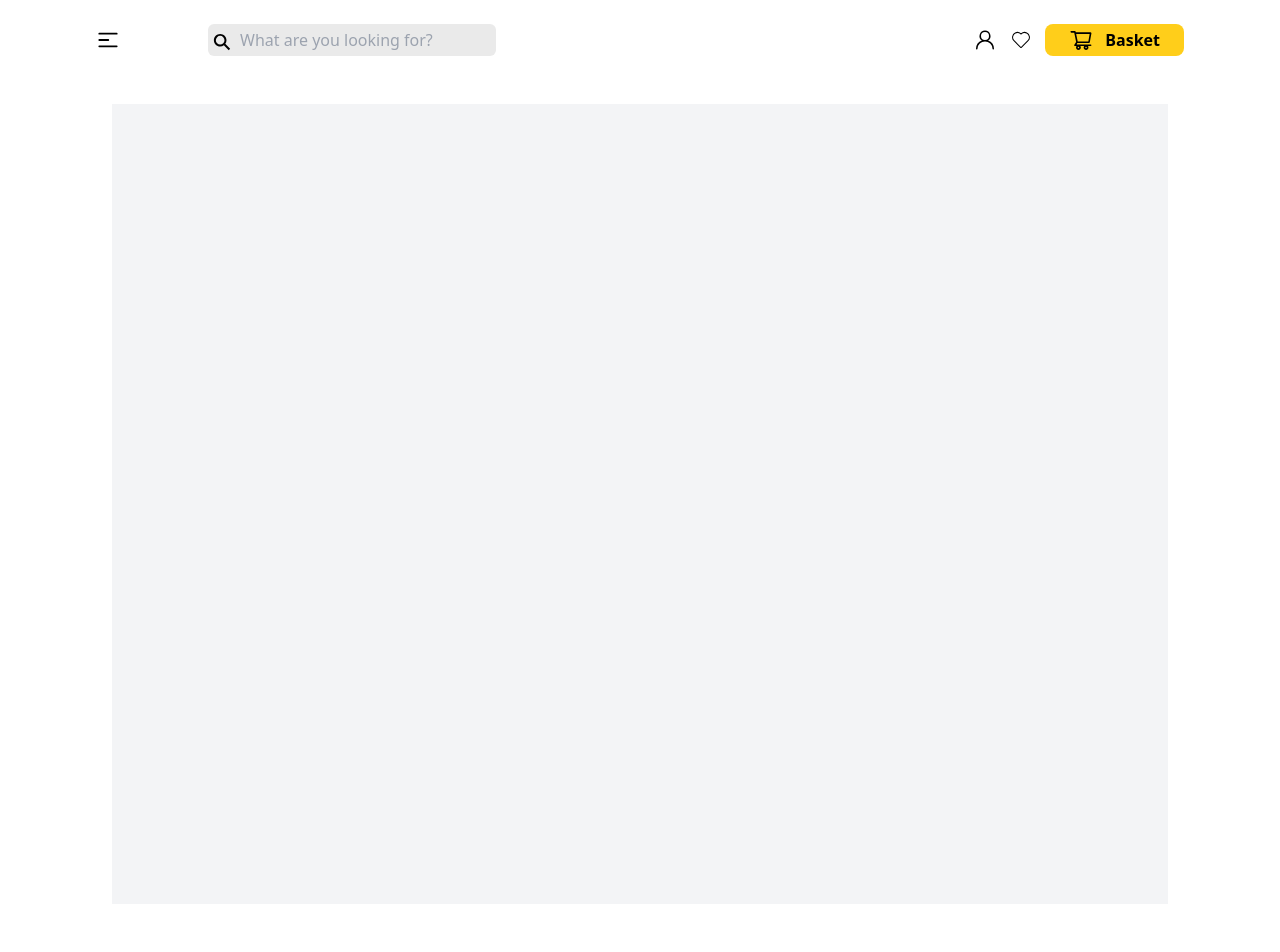
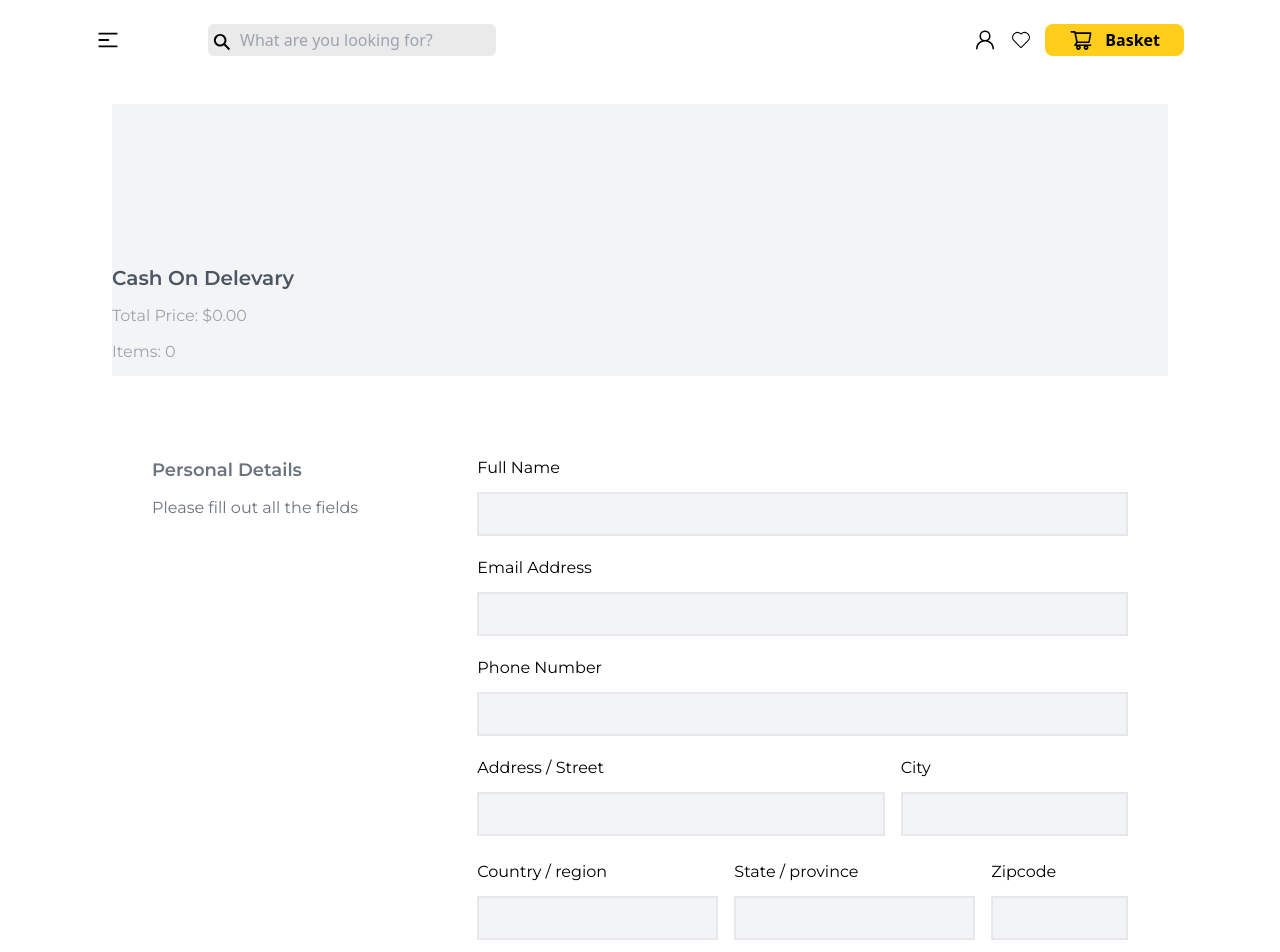
Before and after one commit to tuananhavp/book-store-project, a React (Vite) app in the folder frontend/: page /checkout in a window 1280 px wide. Shown: the top 952 px of the page. Built offline with nearby package versions, Linux system fonts and the light colour scheme.

Commit message:
add checkout page

```diff
--- a/frontend/src/pages/books/Cart.jsx
+++ b/frontend/src/pages/books/Cart.jsx
@@ -33,7 +33,7 @@ const Cart = () => {
               onClick={() => {
                 handleClearFromCart();
               }}
-              className="px-5 py-0 text-white font-semibold hover:opacity-85 bg-red-500 rounded-lg"
+              className="px-5 py-1 text-white font-semibold hover:opacity-85 bg-red-500 rounded-lg"
             >
               Clear
             </button>
--- a/frontend/src/pages/books/CheckoutPage.jsx
+++ b/frontend/src/pages/books/CheckoutPage.jsx
@@ -1,5 +1,142 @@
+import { useSelector } from "react-redux";
+
 const CheckOutPage = () => {
-  return <section className="w-full bg-gray-100 min-h-dvh"></section>;
+  const cartItems = useSelector((state) => state.cart.cartItems);
+
+  const totalPrice = cartItems
+    .reduce((total, item) => total + item.newPrice, 0)
+    .toFixed(2);
+
+  return (
+    <section className="w-full bg-gray-100 min-h-dvh">
+      <div className="max-w-6xl mx-auto pt-40">
+        {/* Top side */}
+        <div>
+          <h3 className="font-semibold text-xl text-gray-600 mb-3">
+            Cash On Delevary
+          </h3>
+          <p className="text-gray-400 mb-3 ">Total Price: ${totalPrice}</p>
+          <p className="text-gray-400 mb-3">Items: {cartItems.length}</p>
+        </div>
+        {/* Bottom side */}
+        <div className="min-h-screen bg-white">
+          <div className="px-10 pt-20 flex justify-between">
+            {/* Left Side */}
+            <div>
+              <h3 className="font-semibold text-lg text-gray-500 mb-3">
+                Personal Details
+              </h3>
+              <p className="text-gray-500">Please fill out all the fields</p>
+            </div>
+            {/* Right Side */}
+            <div className="w-2/3">
+              <form action="">
+                {/* Name */}
+                <div className="mb-5">
+                  <label htmlFor="name">Full Name</label>
+                  <input
+                    type="text"
+                    id="name"
+                    name="name"
+                    className="w-full border-2 p-2 mt-3 bg-gray-100 focus:outline-none"
+                  />
+                </div>
+                {/* Email Address */}
+                <div className="mb-5">
+                  <label htmlFor="email">Email Address</label>
+                  <input
+                    type="email"
+                    id="email"
+                    name="email"
+                    className="w-full border-2 p-2 mt-3 bg-gray-100 focus:outline-none"
+                  />
+                </div>
+                {/* Phone Number */}
+                <div className="mb-5">
+                  <label htmlFor="phone">Phone Number</label>
+                  <input
+                    type="tel"
+                    id="phone"
+                    name="phone"
+                    className="w-full border-2 p-2 mt-3 bg-gray-100 focus:outline-none"
+                  />
+                </div>
+                {/* Address/Street and City */}
+                <div className="flex gap-4 justify-between mb-6">
+                  <div className="w-2/3">
+                    <label htmlFor="address">Address / Street</label>
+                    <input
+                      type="text"
+                      id="address"
+                      name="address"
+                      className="w-full border-2 p-2 mt-3 bg-gray-100 focus:outline-none"
+                    />
+                  </div>
+                  <div>
+                    <label htmlFor="city">City</label>
+                    <input
+                      type="tel"
+                      id="city"
+                      name="city"
+                      className="w-full border-2 p-2 mt-3 bg-gray-100 focus:outline-none"
+                    />
+                  </div>
+                </div>
+                {/* Country / State / Zipcode*/}
+                <div className="flex gap-4 justify-between">
+                  <div className="w-3/4">
+                    <label htmlFor="country">Country / region</label>
+                    <input
+                      type="text"
+                      id="country"
+                      name="country"
+                      className="w-full border-2 p-2 mt-3 bg-gray-100 focus:outline-none"
+                    />
+                  </div>
+                  <div className="w-3/4">
+                    <label htmlFor="state">State / province</label>
+                    <input
+                      type="tel"
+                      id="state"
+                      name="state"
+                      className="w-full border-2 p-2 mt-3 bg-gray-100 focus:outline-none"
+                    />
+                  </div>
+                  <div>
+                    <label htmlFor="zipcode">Zipcode</label>
+                    <input
+                      type="tel"
+                      id="zipcode"
+                      name="zipcode"
+                      className="w-full border-2 p-2 mt-3 bg-gray-100 focus:outline-none"
+                    />
+                  </div>
+                </div>
+                {/* Checkbox */}
+                <div className="flex gap-3 mt-8">
+                  <input type="checkbox" />
+                  <p>
+                    I am agree to the &nbsp;
+                    <a href="" className="text-blue-400 underline">
+                      Terms & Conditions &nbsp;
+                    </a>
+                    and &nbsp;
+                    <a href="" className="text-blue-400 underline">
+                      Shopping Policy
+                    </a>
+                  </p>
+                </div>
+                {/* Button */}
+                <button className=" mt-10 px-3 py-2 font-secondary font-bold rounded-lg bg-blue-500 hover:opcity-85 text-white ">
+                  Place an Order
+                </button>
+              </form>
+            </div>
+          </div>
+        </div>
+      </div>
+    </section>
+  );
 };
 
 export default CheckOutPage;
```
